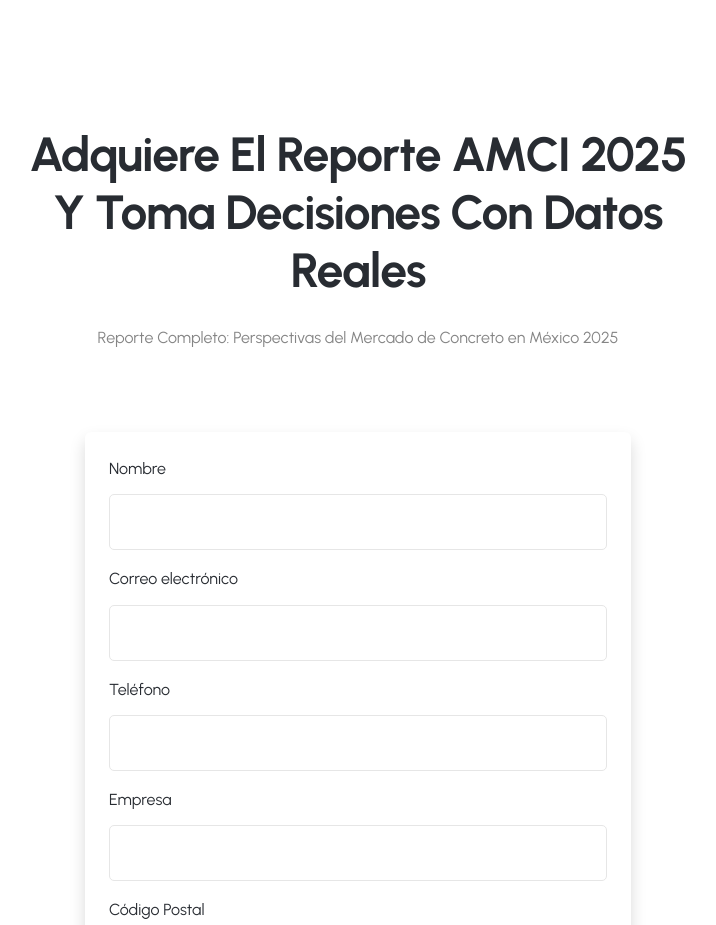
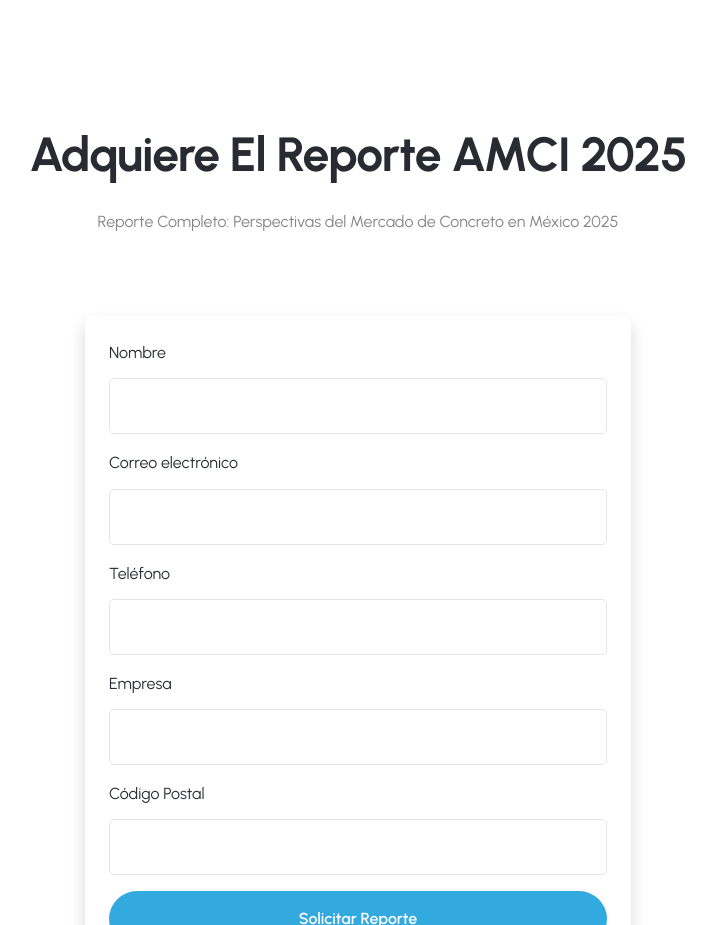
Before and after one commit to teseodataweb/amcireporte, a React (Vite) app: page / in a window 1280 px wide. Shown: the part 3420-4345 px from the top of the page, without its empty margins (282-998 px from the left). Built offline with nearby package versions, Linux system fonts and the light colour scheme.

Commit message:
Habilitar formulario Netlify

```diff
--- a/src/Components/Pricing/Pricing1.jsx
+++ b/src/Components/Pricing/Pricing1.jsx
@@ -24,7 +24,7 @@
     <section className="pricing-section section-padding pt-0 fix" id="contacto">
       <div className="container">
         <div className="section-title text-center mxw-685 mx-auto">
-          <h2 className="title">Adquiere el Reporte AMCI 2025 y Toma Decisiones con Datos Reales</h2>
+          <h2 className="title">Adquiere el Reporte AMCI 2025</h2>
           <p className="text">
             Reporte Completo: Perspectivas del Mercado de Concreto en México 2025
           </p>
@@ -36,8 +36,15 @@
               aria-labelledby="pills-monthly-tab">
               <div className="row gy-5 justify-content-center">
                 <div className="col-lg-6">
-                  <form className="p-4 shadow rounded bg-white" onSubmit={handleSubmit}>
-                    <div className="mb-3">
+                <form
+                  name="contacto"
+                  method="POST"
+                  data-netlify="true"
+                  className="p-4 shadow rounded bg-white"
+                  onSubmit={handleSubmit}
+                >
+                  <input type="hidden" name="form-name" value="contacto" />
+                <div className="mb-3">
                       <label className="form-label">Nombre</label>
                       <input
                         type="text"
```
Also changed, not shown: 17 other files (tests, documents, lock files or other folders).
